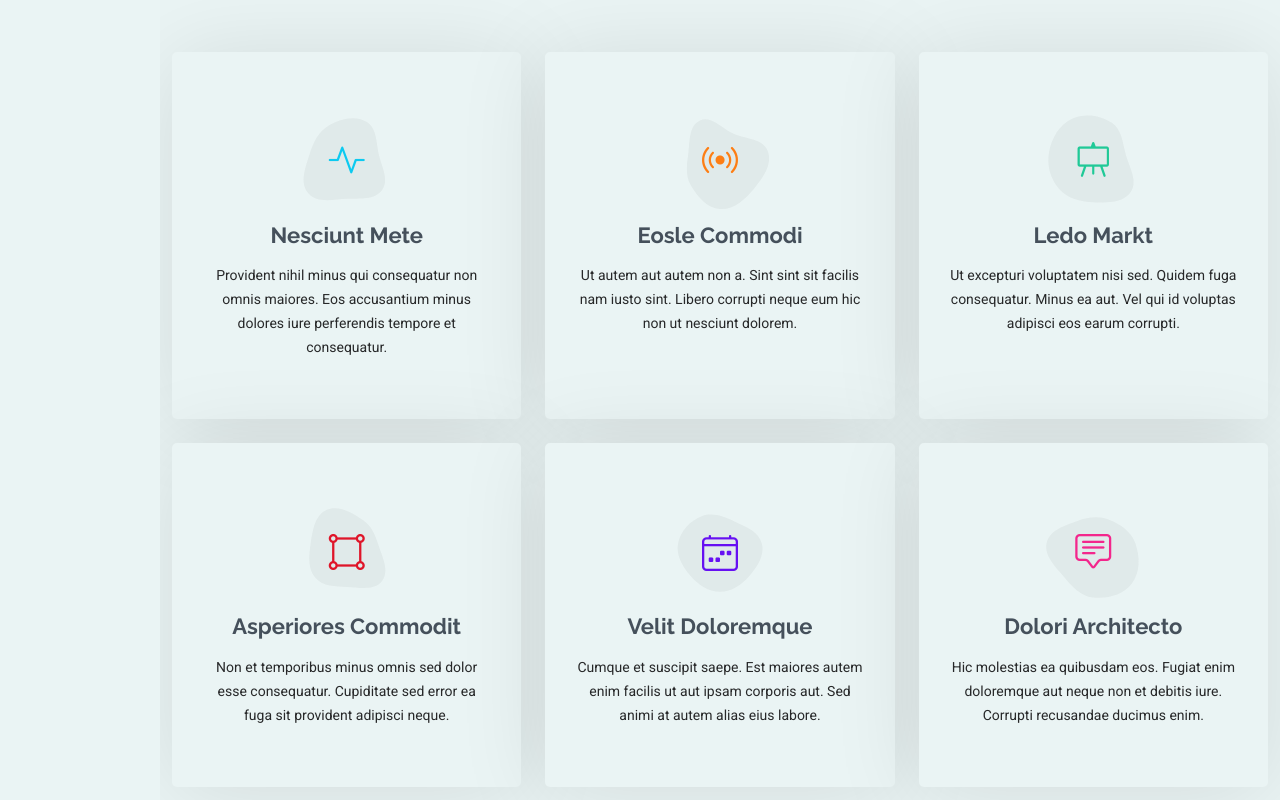
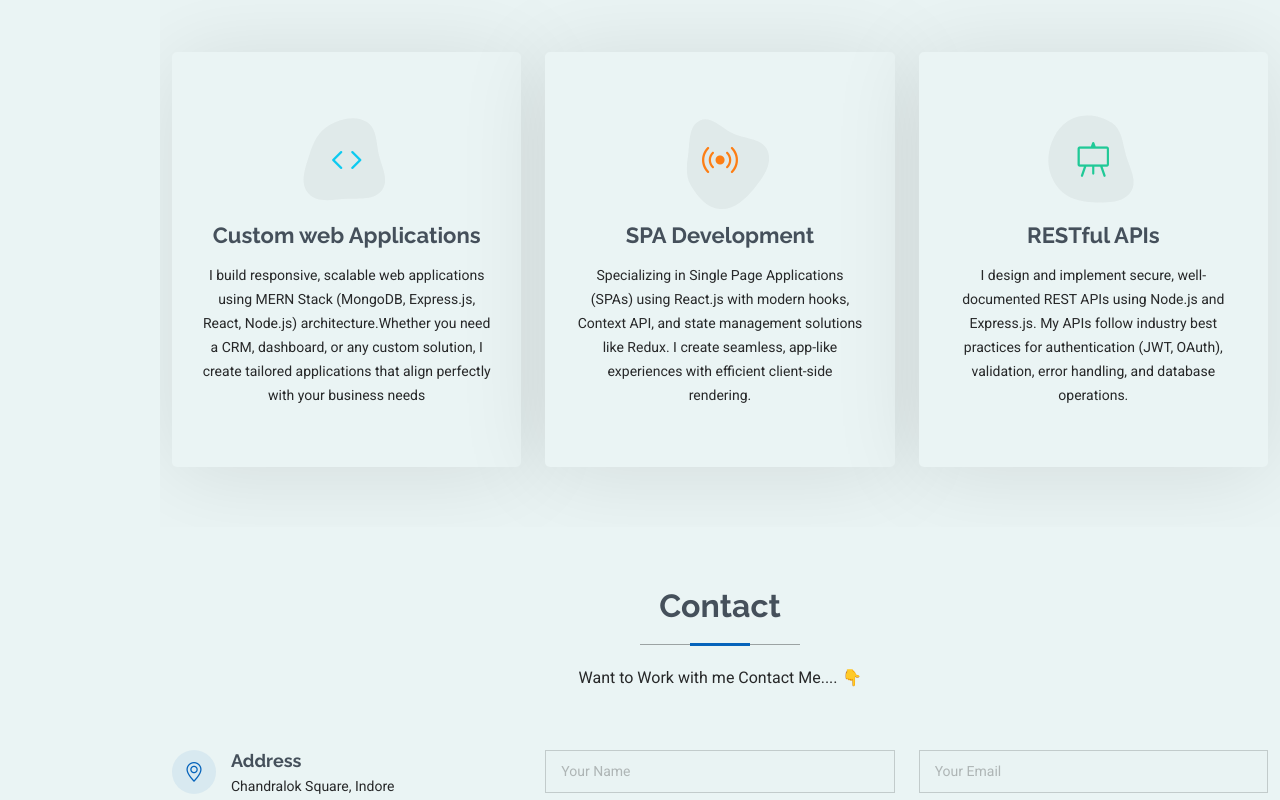
Before and after one commit to sheikhjunaid07/sheikhjunaid-portfolio, a React (Vite) app: page / in a window 1280 px wide. Shown: the part 4980-5780 px from the top of the page. Built offline with nearby package versions, Linux system fonts and the light colour scheme.

Commit message:
refector code

```diff
--- a/src/components/FooterComponent/Footer.jsx
+++ b/src/components/FooterComponent/Footer.jsx
@@ -4,10 +4,7 @@ const Footer = () => {
       <footer id="footer" className="footer position-relative light-background">
         <div className="container">
           <h3 className="sitename">Sheikh Junaid</h3>
-          <p>
-            Et aut eum quis fuga eos sunt ipsa nihil. Labore corporis magni
-            eligendi fuga maxime saepe commodi placeat.
-          </p>
+          <p>Connect Me in your social life...</p>
           <div className="social-links d-flex justify-content-center">
             <a
               target="_blank"
--- a/src/components/PortfolioComponent/PortfolioSec.jsx
+++ b/src/components/PortfolioComponent/PortfolioSec.jsx
@@ -7,8 +7,8 @@ const PortfolioSec = () => {
         <div className="container section-title" data-aos="fade-up">
           <h2>Portfolio</h2>
           <p>
-            I have created some projects which I have building to improve my
-            knowledge and skills .
+            Listed some of the most recent projects I've worked on to enhance my
+            knowledge and skills.
           </p>
         </div>
         {/* End Section Title */}
--- a/src/components/ServicesComponent/Services.jsx
+++ b/src/components/ServicesComponent/Services.jsx
@@ -7,10 +7,9 @@ const Services = () => {
         <div className="container section-title" data-aos="fade-up">
           <h2>Services</h2>
           <p>
-            Magnam dolores commodi suscipit. Necessitatibus eius consequatur ex
-            aliquid fuga eum quidem. Sit sint consectetur velit. Quisquam quos
-            quisquam cupiditate. Et nemo qui impedit suscipit alias ea. Quia
-            fugiat sit in iste officiis commodi quidem hic quas.
+            As a <b>Full Stack Developer</b>, I provide comprehensive solutions
+            that cover the entire web development lifecycle. Here are the key
+            services I offer to bring your digital ideas to life.
           </p>
         </div>
         {/* End Section Title */}
@@ -37,15 +36,17 @@ const Services = () => {
                       d="M300,521.0016835830174C376.1290562159157,517.8887921683347,466.0731472004068,529.7835943286574,510.70327084640275,468.03025145048787C554.3714126377745,407.6079735673963,508.03601936045806,328.9844924480964,491.2728898941984,256.3432110539036C474.5976632858925,184.082847569629,479.9380746630129,96.60480741107993,416.23090153303,58.64404602377083C348.86323505073057,18.502131276798302,261.93793281208167,40.57373210992963,193.5410806939664,78.93577620505333C130.42746243093433,114.334589627462,98.30271207620316,179.96522072025542,76.75703585869454,249.04625023123273C51.97151888228291,328.5150500222984,13.704378332031375,421.85034740162234,66.52175969318436,486.19268352777647C119.04800174914682,550.1803526380478,217.28368757567262,524.383925680826,300,521.0016835830174"
                     ></path>
                   </svg>
-                  <i className="bi bi-activity"></i>
+                  <i className="bi bi-code"></i>
                 </div>
                 <a href="#" className="stretched-link">
-                  <h3>Nesciunt Mete</h3>
+                  <h3>Custom web Applications</h3>
                 </a>
                 <p>
-                  Provident nihil minus qui consequatur non omnis maiores. Eos
-                  accusantium minus dolores iure perferendis tempore et
-                  consequatur.
+                  I build responsive, scalable web applications using MERN Stack
+                  (MongoDB, Express.js, React, Node.js) architecture.Whether you
+                  need a CRM, dashboard, or any custom solution, I create
+                  tailored applications that align perfectly with your business
+                  needs
                 </p>
               </div>
             </div>
@@ -74,11 +75,13 @@ const Services = () => {
                   <i className="bi bi-broadcast"></i>
                 </div>
                 <a href="#" className="stretched-link">
-                  <h3>Eosle Commodi</h3>
+                  <h3>SPA Development</h3>
                 </a>
                 <p>
-                  Ut autem aut autem non a. Sint sint sit facilis nam iusto
-                  sint. Libero corrupti neque eum hic non ut nesciunt dolorem.
+                  Specializing in Single Page Applications (SPAs) using React.js
+                  with modern hooks, Context API, and state management solutions
+                  like Redux. I create seamless, app-like experiences with
+                  efficient client-side rendering.
                 </p>
               </div>
             </div>
@@ -107,114 +110,14 @@ const Services = () => {
                   <i className="bi bi-easel"></i>
                 </div>
                 <a href="#" className="stretched-link">
-                  <h3>Ledo Markt</h3>
+                  <h3>RESTful APIs</h3>
                 </a>
                 <p>
-                  Ut excepturi voluptatem nisi sed. Quidem fuga consequatur.
-                  Minus ea aut. Vel qui id voluptas adipisci eos earum corrupti.
+                  I design and implement secure, well-documented REST APIs using
+                  Node.js and Express.js. My APIs follow industry best practices
+                  for authentication (JWT, OAuth), validation, error handling,
+                  and database operations.
                 </p>
-              </div>
-            </div>
-            {/* End Service Item */}
-
-            <div
-              className="col-lg-4 col-md-6"
-              data-aos="fade-up"
-              data-aos-delay="400"
-            >
-              <div className="service-item item-red position-relative">
-                <div className="icon">
-                  <svg
-                    width="100"
-                    height="100"
-                    viewBox="0 0 600 600"
-                    xmlns="http://www.w3.org/2000/svg"
-                  >
-                    <path
-                      stroke="none"
-                      stroke-width="0"
-                      fill="#f5f5f5"
-                      d="M300,503.46388370962813C374.79870501325706,506.71871716319447,464.8034551963731,527.1746412648533,510.4981551193396,467.86667711651364C555.9287308511215,408.9015244558933,512.6030010748507,327.5744911775523,490.211057578863,256.5855673507754C471.097692560561,195.9906835881958,447.69079081568157,138.11976852964426,395.19560036434837,102.3242989838813C329.3053358748298,57.3949838291264,248.02791733380457,8.279543830951368,175.87071277845988,42.242879143198664C103.41431057327972,76.34704239035025,93.79494320519305,170.9812938413882,81.28167332365135,250.07896920659033C70.17666984294237,320.27484674793965,64.84698225790005,396.69656628748305,111.28512138212992,450.4950937839243C156.20124167950087,502.5303643271138,231.32542653798444,500.4755392045468,300,503.46388370962813"
-                    ></path>
-                  </svg>
-                  <i className="bi bi-bounding-box-circles"></i>
-                </div>
-                <a href="#" className="stretched-link">
-                  <h3>Asperiores Commodit</h3>
-                </a>
-                <p>
-                  Non et temporibus minus omnis sed dolor esse consequatur.
-                  Cupiditate sed error ea fuga sit provident adipisci neque.
-                </p>
-                <a href="#" className="stretched-link"></a>
-              </div>
-            </div>
-            {/* End Service Item */}
-
-            <div
-              className="col-lg-4 col-md-6"
-              data-aos="fade-up"
-              data-aos-delay="500"
-            >
-              <div className="service-item item-indigo position-relative">
-                <div className="icon">
-                  <svg
-                    width="100"
-                    height="100"
-                    viewBox="0 0 600 600"
-                    xmlns="http://www.w3.org/2000/svg"
-                  >
-                    <path
-                      stroke="none"
-                      stroke-width="0"
-                      fill="#f5f5f5"
-                      d="M300,532.3542879108572C369.38199826031484,532.3153073249985,429.10787420159085,491.63046689027357,474.5244479745417,439.17860296908856C522.8885846962883,383.3225815378663,569.1668002868075,314.3205725914397,550.7432151929288,242.7694973846089C532.6665558377875,172.5657663291529,456.2379748765914,142.6223662098291,390.3689995646985,112.34683881706744C326.66090330228417,83.06452184765237,258.84405631176094,53.51806209861945,193.32584062364296,78.48882559362697C121.61183558270385,105.82097193414197,62.805066853699245,167.19869350419734,48.57481801355237,242.6138429142374C34.843463184063346,315.3850353017275,76.69343916112496,383.4422959591041,125.22947124332185,439.3748458443577C170.7312796277747,491.8107796887764,230.57421082200815,532.3932930995766,300,532.3542879108572"
-                    ></path>
-                  </svg>
-                  <i className="bi bi-calendar4-week icon"></i>
-                </div>
-                <a href="#" className="stretched-link">
-                  <h3>Velit Doloremque</h3>
-                </a>
-                <p>
-                  Cumque et suscipit saepe. Est maiores autem enim facilis ut
-                  aut ipsam corporis aut. Sed animi at autem alias eius labore.
-                </p>
-                <a href="#" className="stretched-link"></a>
-              </div>
-            </div>
-            {/* End Service Item */}
-
-            <div
-              className="col-lg-4 col-md-6"
-              data-aos="fade-up"
-              data-aos-delay="600"
-            >
-              <div className="service-item item-pink position-relative">
-                <div className="icon">
-                  <svg
-                    width="100"
-                    height="100"
-                    viewBox="0 0 600 600"
-                    xmlns="http://www.w3.org/2000/svg"
-                  >
-                    <path
-                      stroke="none"
-                      stroke-width="0"
-                      fill="#f5f5f5"
-                      d="M300,566.797414625762C385.7384707136149,576.1784315230908,478.7894351017131,552.8928747891023,531.9192734346935,484.94944893311C584.6109503024035,417.5663521118492,582.489472248146,322.67544863468447,553.9536738515405,242.03673114598146C529.1557734026468,171.96086150256528,465.24506316201064,127.66468636344209,395.9583748389544,100.7403814666027C334.2173773831606,76.7482773500951,269.4350130405921,84.62216499799875,207.1952322260088,107.2889140133804C132.92018162631612,134.33871894543012,41.79353780512637,160.00259165414826,22.644507872594943,236.69541883565114C3.319112789854554,314.0945973066697,72.72355303640163,379.243833228382,124.04198916343866,440.3218312028393C172.9286146004772,498.5055451809895,224.45579914871206,558.5317968840102,300,566.797414625762"
-                    ></path>
-                  </svg>
-                  <i className="bi bi-chat-square-text"></i>
-                </div>
-                <a href="#" className="stretched-link">
-                  <h3>Dolori Architecto</h3>
-                </a>
-                <p>
-                  Hic molestias ea quibusdam eos. Fugiat enim doloremque aut
-                  neque non et debitis iure. Corrupti recusandae ducimus enim.
-                </p>
-                <a href="#" className="stretched-link"></a>
               </div>
             </div>
             {/* End Service Item */}
```
